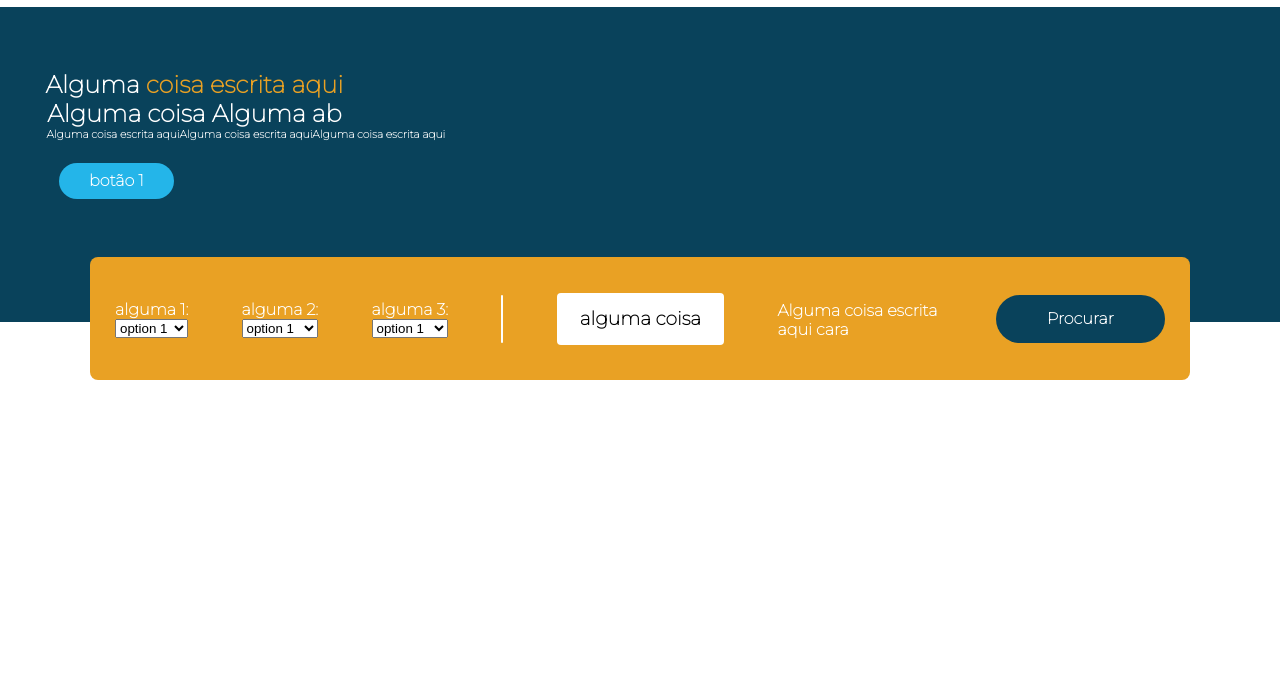
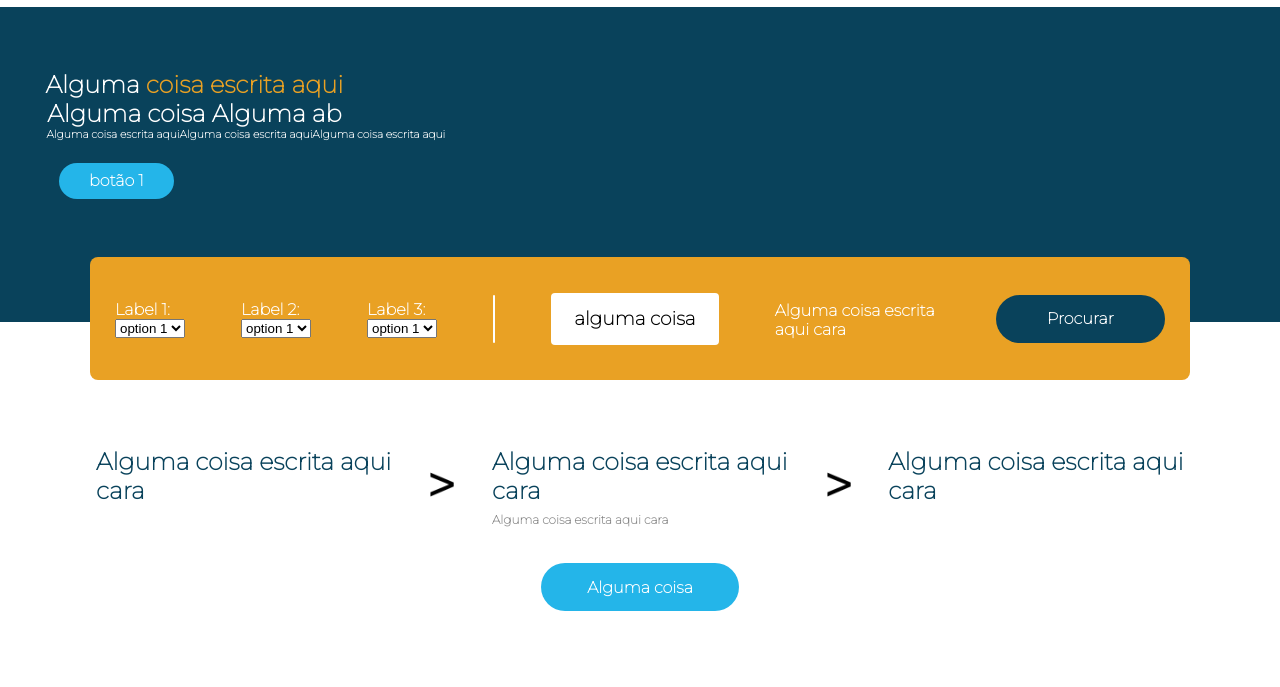
Before and after one commit to DanielFerrazAlex/Pure-Front-End, a plain HTML site: page pages/index.html in a window 1280 px wide. Shown: the part 113-800 px from the top of the page. Drawn offline with Linux system fonts and the light colour scheme.

Commit message:
finalized Main2 in Page 1

```diff
--- a/assets/css/Main2-Pag1.css
+++ b/assets/css/Main2-Pag1.css
@@ -0,0 +1,69 @@
+/* Continuação da Main2 abaixo do background amarelo da Main1 da primeira pagina  */
+/* tamanho main */
+
+.tMain {
+    display: flex;
+    height: 323.98px;
+    justify-content: center;
+}
+
+.div-T {
+    top: 100px;
+    width: 100%;
+    display: flex;
+    height: 224px;
+    position: relative;
+    justify-content: center;
+}
+
+.divtext {
+    top: 25px;
+    width: 85%;
+    height: 80px;
+    display: flex;
+    font-weight: bold;
+    line-height: 29px;
+    position: relative;
+    font-size: 20.36px;
+    color: var(--azul-escuro);
+    justify-content: space-between;
+    font-family: var(--font-family);
+}
+
+.img-vetor {
+    top: 25px;
+    width: 25px;
+    height: 25px;
+    position: relative;
+}
+
+.Div-inf {
+    height: 58px;
+    width: 295.79px;
+}
+
+.Div-inf h4 {
+    height: 38px;
+    width: 188.87px;
+    font-size: 12px;
+    color: var(--cinza);
+}
+
+.btn-v {
+    top: 63%;
+    height: 48px;
+    display: flex;
+    width: 197.95px;
+    position: absolute;
+    align-items: center;
+    border-radius: 100px;
+    justify-content: center;
+    background: var(--azul-claro);
+
+}
+
+.btn-v a {
+    color: var(--branco);
+    font-weight: bold;
+    font-family: var(--font-family);
+}
--- a/assets/styles.css
+++ b/assets/styles.css
@@ -1,5 +1,6 @@
 @import './css/Header.css';
 @import './css/Main1-Pag1.css';
+@import './css/Main2-Pag1.css';
 @import url('https://fonts.googleapis.com/css2?family=Montserrat:wght@100&display=swap');
 
 * {
@@ -10,6 +11,7 @@
 
 :root {
     --preto: #000000;
+    --cinza: #8A8A8A;
     --branco: #FFFFFF;
     --amarelo: #E9A124;
     --azul-claro: #24B5E9;
--- a/pages/index.html
+++ b/pages/index.html
@@ -20,9 +20,9 @@
         <section class="divheader1">
             <div class="divheader2">
                 <ul class="btn-links">
-                    <a href="">Alguma coisa 1</a>
-                    <a href="">Alguma coisa 2</a>
-                    <a href="">Alguma coisa 3</a>
+                    <a href="">Botão teste 1</a>
+                    <a href="">Botão teste 2</a>
+                    <a href="">Botão teste 3</a>
                 </ul>
                 <div>
                     <img class="logo" src="../img/images-removebg-preview (2).png" alt="logo">
@@ -58,7 +58,7 @@
                 <section>
                     <div class="DivOptions">
                         <div class="opt">
-                            <label for="">alguma 1:</label>
+                            <label for="">Label 1:</label>
                             <select name="1">
                                 <option value="1">option 1</option>
                                 <option value="2">option 2</option>
@@ -66,7 +66,7 @@
                             </select>
                         </div>
                         <div class="opt">
-                            <label for="">alguma 2:</label>
+                            <label for="">Label 2:</label>
                             <select name="2">
                                 <option value="1">option 1</option>
                                 <option value="2">option 2</option>
@@ -74,7 +74,7 @@
                             </select>
                         </div>
                         <div class="opt">
-                            <label for="">alguma 3:</label>
+                            <label for="">Label 3:</label>
                             <select name="3">
                                 <option value="1">option 1</option>
                                 <option value="2">option 2</option>
@@ -97,9 +97,30 @@
         </section>
     </main>
     <main>
-        <div>
+        <section class="tMain">
+            <section class="div-T">
+                <div class="divtext">
+                    <div class="Div-inf">
+                        <h3>Alguma coisa escrita aqui cara </h3>
+                    </div>
+                    <img src="../img/vetor.png" class="img-vetor" alt="vetor">
+                    <div class="Div-inf">
+                        <h3>Alguma coisa escrita aqui cara </h3>
+                        <h4>Alguma coisa escrita aqui cara</h4>
+                    </div>
+                    <img src="../img/vetor.png" class="img-vetor" alt="vetor">
+                    <div class="Div-inf">
+                        <h3>Alguma coisa escrita aqui cara </h3>
+                    </div>
+                </div>
+                <div class="btn-v">
+                    <a href="">Alguma coisa</a>
+                </div>
+            </section>
+        </section>
+    </main>
+    <main>
 
-        </div>
     </main>
     <script src="../assets/script.js"></script>
 </body>
```
Also changed, not shown: img/vetor.png (added).
